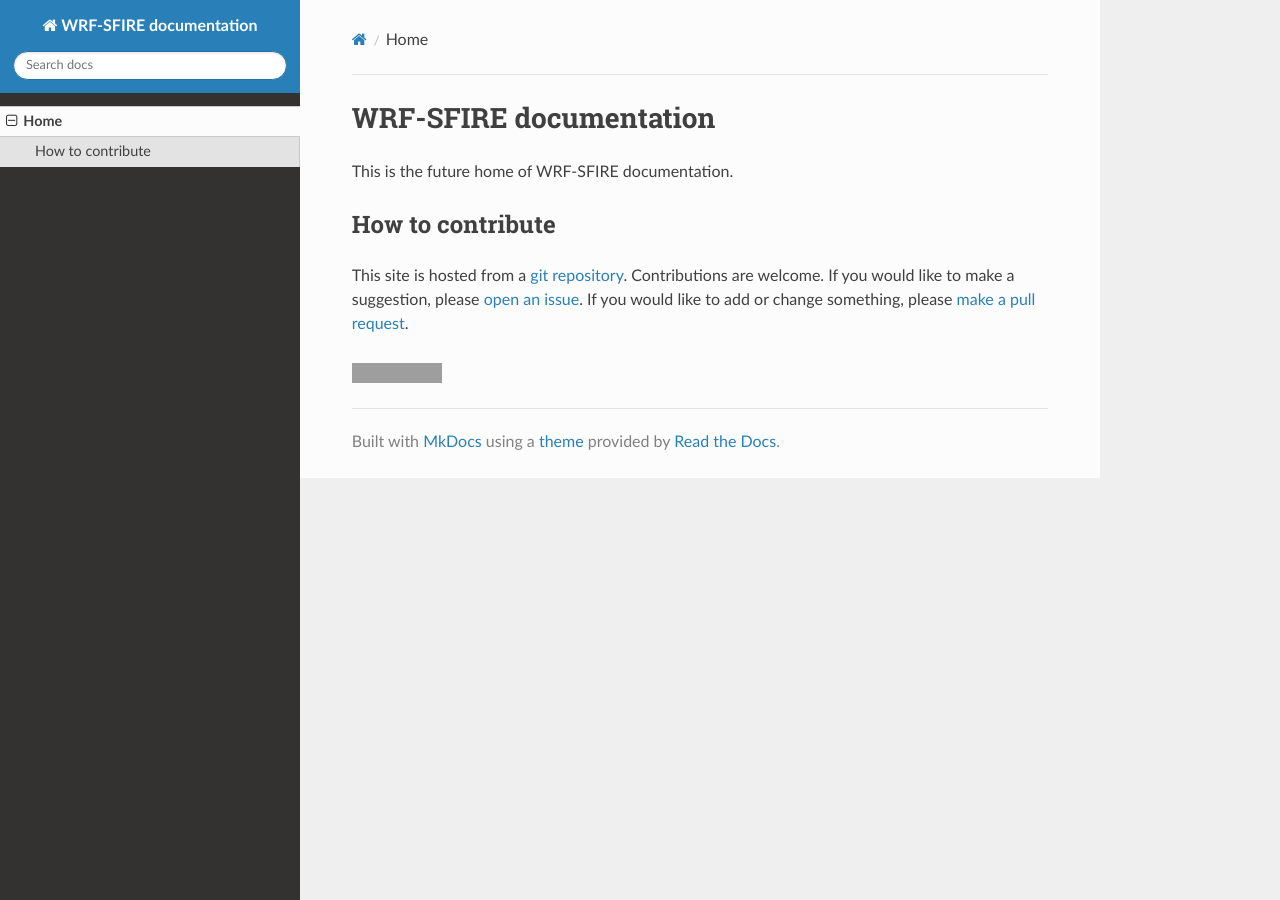
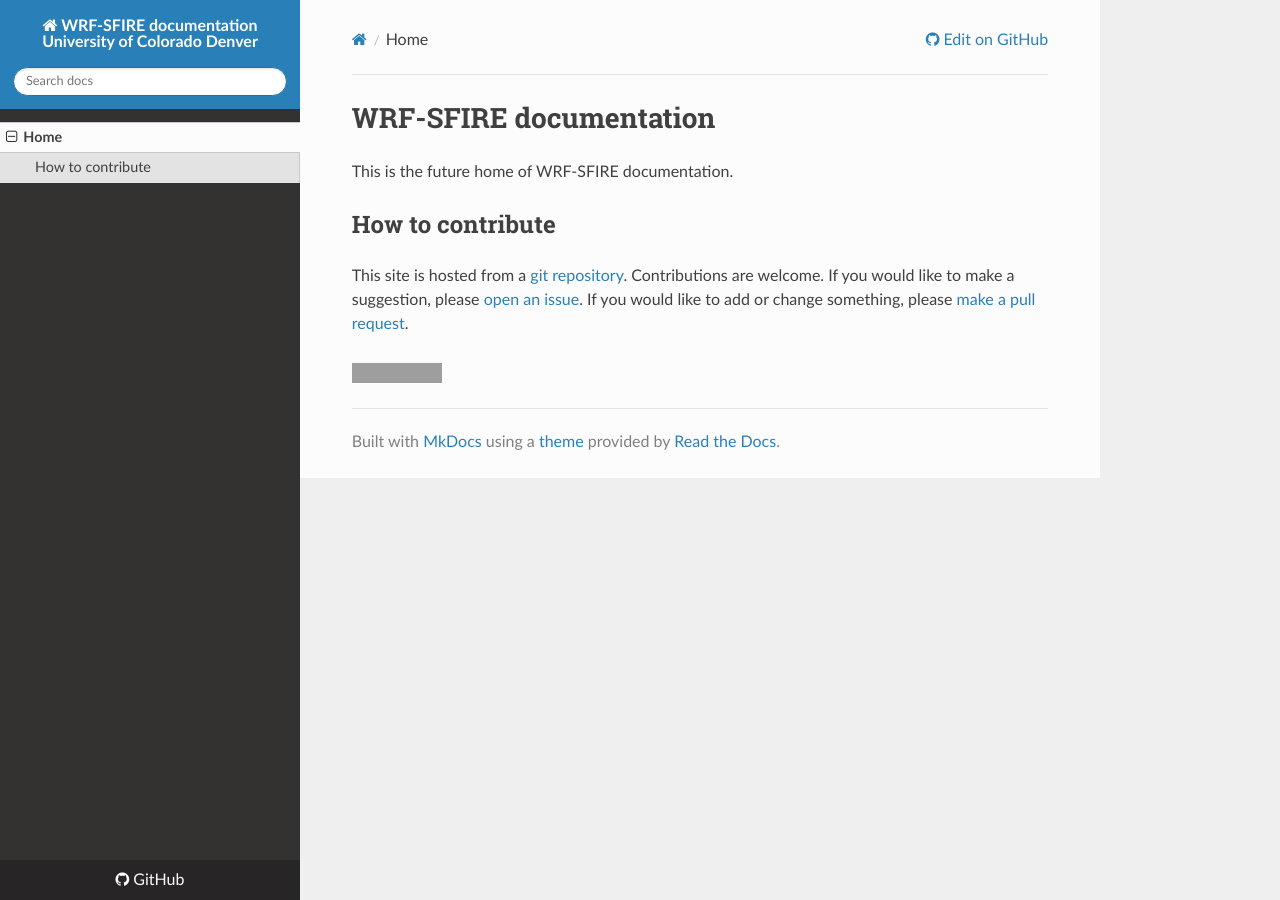
Before and after one commit to openwfm/wrf-sfire-docs, an MkDocs documentation site: the page built from docs/index.md, in a window 1280 px wide. Built offline with MkDocs 1.6.1, drawn with Linux system fonts in a browser that asks for light colours; nearby versions of some CDN libraries; grey boxes are pictures that could not be loaded.

Commit message:
copy in mkdocs.pptx

```diff
--- a/mkdocs.yml
+++ b/mkdocs.yml
@@ -1,5 +1,25 @@
 site_name: WRF-SFIRE documentation
+ University of Colorado Denver
 site_url: https://wrf-sfire.readthedocs.io/en/latest/
+repo_url: https://github.com/openwfm/wrf-sfire-docs
+edit_uri: edit/main/docs/
+site_description: Documentation for WRF-SFIRE
+theme:
+  name: readthedocs
+  highlightjs: true
+  features:
+    - navigation.instant
+plugins:
+  - search
+  - mkdocstrings:
+      handlers:
+        # See: https://mkdocstrings.github.io/python/usage/
+        python:
+          options:
+            docstring_style: sphinx
+markdown_extensions:
+  - markdown_include.include:
+      base_path: .
+  - admonition
 nav:
     - Home: index.md
-theme: readthedocs
```
